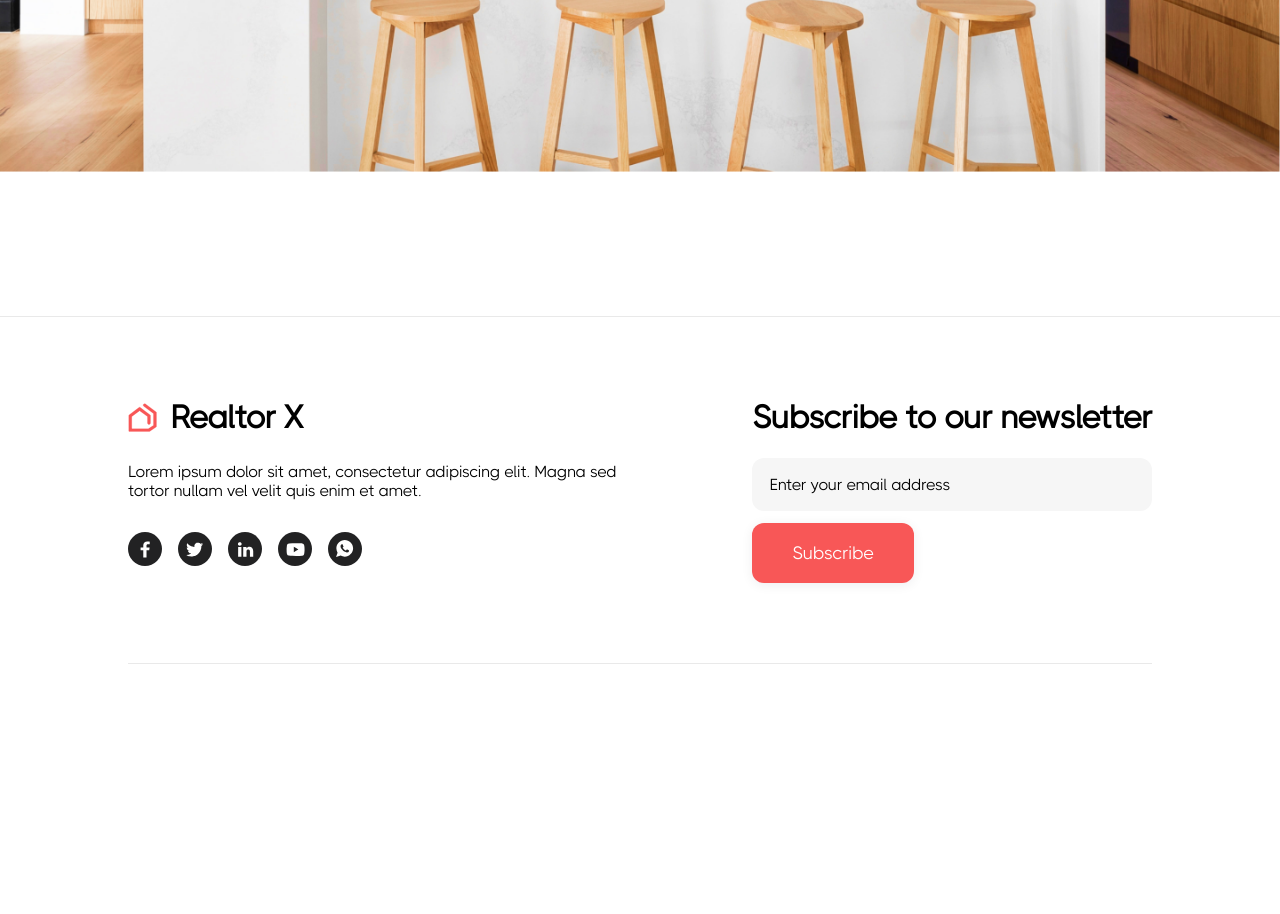
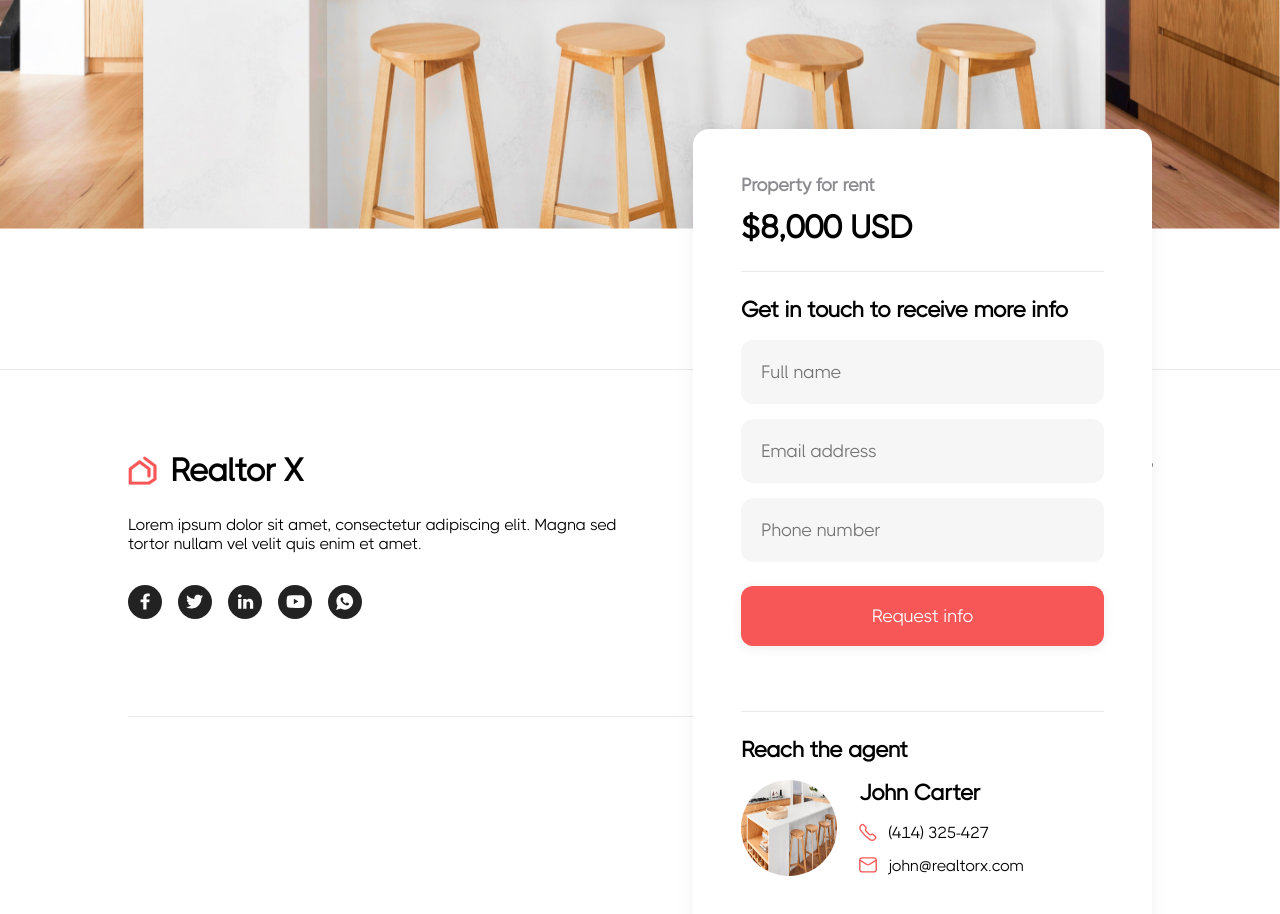
Before and after one commit to ikmean/WH-UI, a React (Create React App) app: page /properties/1 in a window 1280 px wide. Shown: the part 400-1314 px from the top of the page. Before the commit the page ends 1064 px from the top, so only its background shows below. Built offline with nearby package versions, Linux system fonts and the light colour scheme.

Commit message:
add: request property box

```diff
--- a/src/components/agents/AgentBox.tsx
+++ b/src/components/agents/AgentBox.tsx
@@ -4,18 +4,20 @@ import { Line } from "../articles/ArticlesStyles"
 import { AgentBoxStyles, ImgWrapper, InfoBox, TextBox } from "./AgentsStyles"
 import ContactInfo from "./ContactInfo"
 
-export default function AgentBox() {
+export default function AgentBox({ type }: any) {
   return (
-    <AgentBoxStyles>
+    <AgentBoxStyles type={type}>
       <ImgWrapper>
-        <img src={img1} alt="img1" width="100%" height="367.77px" />
-        <InfoBox>Agent</InfoBox>
+        <img src={img1} alt="img1" />
+        {type !== "small" && <InfoBox>Agent</InfoBox>}
       </ImgWrapper>
-      <TextBox>
+      <TextBox type={type}>
         <h2>John Carter</h2>
-        <p>Blandit massa enim nec dui morbi enim nunc faucibus a pellent.</p>
-        <Line />
-        <ContactInfo />
+        {type !== "small" && (
+          <p>Blandit massa enim nec dui morbi enim nunc faucibus a pellent.</p>
+        )}
+        {type !== "small" && <Line />}
+        <ContactInfo type={type} />
       </TextBox>
     </AgentBoxStyles>
   )
--- a/src/components/agents/AgentsStyles.tsx
+++ b/src/components/agents/AgentsStyles.tsx
@@ -19,13 +19,18 @@ export const Wrapper = styled.div`
     color: ${colors.greyText};
   }
 `
-export const AgentBoxStyles = styled.div`
-  width: 32%;
-  box-shadow: 0px 3px 20px rgba(8, 15, 52, 0.06);
+export const AgentBoxStyles = styled.div<{ type: string }>`
+  display: ${({ type }) => type === "small" && "flex"};
+  width: ${({ type }) => (type === "small" ? "100%" : "32%")};
+  box-shadow: ${({ type }) =>
+    type !== "small" && "0px 3px 20px rgba(8, 15, 52, 0.06)"};
   border-radius: 26px;
   img {
-    border-top-left-radius: 26px;
-    border-top-right-radius: 26px;
+    border-top-left-radius: ${({ type }) => (type === "small" ? "" : "26px")};
+    border-top-right-radius: ${({ type }) => (type === "small" ? "" : "26px")};
+    border-radius: ${({ type }) => type === "small" && "50%"};
+    width: ${({ type }) => (type === "small" ? "96.27px" : "100%")};
+    height: ${({ type }) => (type === "small" ? "96.27px" : "367px")};
   }
 `
 export const ImgWrapper = styled.div`
@@ -48,18 +53,19 @@ export const InfoBox = styled.div`
   color: white;
 `
 
-export const TextBox = styled.div`
+export const TextBox = styled.div<{ type: any }>`
   display: flex;
   flex-direction: column;
-  margin-bottom: 15px;
-  margin-top: 36px;
+  margin-bottom: ${({ type }) => (type === "small" ? "" : "15px")};
+  margin-top: ${({ type }) => (type === "small" ? "" : "36px")};
   text-align: left;
-  padding: 0 40px 30px 40px;
+  padding: ${({ type }) => (type === "small" ? "0 22px" : "0 40px 30px 40px")};
   h2 {
     margin-bottom: 8px;
+    font-size: ${({ type }) => (type === "small" ? "20px" : "22px")};
   }
   div {
-    margin-bottom: 20px;
+    margin-bottom: ${({ type }) => (type === "small" ? "" : "20px")};
   }
 `
 export const AgentWrapper = styled.div`
@@ -68,7 +74,7 @@ export const AgentWrapper = styled.div`
   width: 100%;
   margin-top: 67px;
 `
-export const ContactStyles = styled.div`
+export const ContactStyles = styled.div<{ type: any }>`
   display: flex;
   flex-direction: column;
   align-items: flex-start;
@@ -76,8 +82,13 @@ export const ContactStyles = styled.div`
     display: flex;
     align-items: center;
     margin-right: 35px;
+    margin-bottom: ${({ type }) => type === "small" && "14px"};
+    svg {
+      width: ${({ type }) => (type === "small" ? "18px" : "")};
+      height: ${({ type }) => (type === "small" ? "18px" : "")};
+    }
     span {
-      margin-left: 16.7px;
+      margin-left: ${({ type }) => (type === "small" ? "11px" : "16.7px")};
     }
   }
 `
--- a/src/components/agents/ContactInfo.tsx
+++ b/src/components/agents/ContactInfo.tsx
@@ -5,11 +5,12 @@ import { ContactStyles } from "./AgentsStyles"
 
 interface props {
   direction?: string
+  type?: string
 }
 
-export default function ContactInfo({ direction }: props) {
+export default function ContactInfo({ direction, type }: props) {
   return (
-    <ContactStyles className={direction}>
+    <ContactStyles className={direction} type={type}>
       <div>
         <Phone />
         <span>(414) 325-427</span>
--- a/src/components/button/Button.tsx
+++ b/src/components/button/Button.tsx
@@ -4,11 +4,12 @@ import { ButtonWrapper } from "./ButtonStyles"
 interface ButtonProps {
   text: string
   color: string
+  width?: string
 }
 
-export default function Button({ text, color }: ButtonProps) {
+export default function Button({ text, color, width }: ButtonProps) {
   return (
-    <ButtonWrapper className="button" color={color}>
+    <ButtonWrapper className="button" color={color} width={width}>
       {text}
     </ButtonWrapper>
   )
--- a/src/components/button/ButtonStyles.tsx
+++ b/src/components/button/ButtonStyles.tsx
@@ -3,6 +3,8 @@ import { colors } from "../../lib/colors"
 
 interface props {
   margin?: string
+  width?: string
+  color?: string
 }
 
 export const PostButtonWrapper = styled.div<props>`
@@ -16,10 +18,10 @@ export const PostButtonWrapper = styled.div<props>`
   width: fit-content;
 `
 
-export const ButtonWrapper = styled.div`
+export const ButtonWrapper = styled.div<props>`
   display: flex;
   align-items: center;
-  width: fit-content;
+  width: ${({ width }) => (width === "100%" ? "100%" : "fit-content")};
   max-height: fit-content;
   padding: 20px 40px;
   background: ${({ color }) =>
@@ -30,4 +32,5 @@ export const ButtonWrapper = styled.div`
   box-shadow: 0px 2px 12px rgba(20, 20, 43, 0.07);
   cursor: pointer;
   transition: background-color 0.5s ease;
+  place-content: center;
 `
--- /dev/null
+++ b/src/components/input/Input.tsx
@@ -0,0 +1,10 @@
+import React from "react"
+import { InputStyles } from "./InputStyles"
+
+export const InputComponent = ({ placeholder }: any) => {
+  return (
+    <InputStyles>
+      <input placeholder={placeholder}></input>
+    </InputStyles>
+  )
+}
--- /dev/null
+++ b/src/components/input/InputStyles.tsx
@@ -0,0 +1,17 @@
+import styled from "styled-components"
+import { colors } from "../../lib/colors"
+
+export const InputStyles = styled.div`
+  input {
+    height: 64px;
+    width: 100%;
+    border-radius: 12px;
+    background: ${colors.grey};
+    border: none;
+    padding: 17px 20px;
+    margin-bottom: 15px;
+    color: ${colors.greyText};
+    font-size: 18px;
+    font-weight: 500;
+  }
+`
--- /dev/null
+++ b/src/components/request/RequestProperty.tsx
@@ -0,0 +1,28 @@
+import React from "react"
+import { RequestPropertyStyles } from "./RequestPropertyStyles"
+import { Line } from "../articles/ArticlesStyles"
+import { InputComponent } from "../input/Input"
+import Button from "../button/Button"
+import AgentBox from "../agents/AgentBox"
+
+function RequestProperty() {
+  return (
+    <RequestPropertyStyles>
+      <h3>Property for rent</h3>
+      <h1>$8,000 USD</h1>
+      <Line />
+      <h2>Get in touch to receive more info</h2>
+      <InputComponent placeholder="Full name" />
+      <InputComponent placeholder="Email address" />
+      <InputComponent placeholder="Phone number" />
+      <Button color="red" text="Request info" width="100%" />
+      <Line />
+      <div>
+        <h2>Reach the agent</h2>
+        <AgentBox type="small" />
+      </div>
+    </RequestPropertyStyles>
+  )
+}
+
+export default RequestProperty
--- /dev/null
+++ b/src/components/request/RequestPropertyStyles.tsx
@@ -0,0 +1,32 @@
+import styled from "styled-components"
+import { colors } from "../../lib/colors"
+
+export const RequestPropertyStyles = styled.div`
+  position: absolute;
+  right: 0;
+  top: -100px;
+  width: 459px;
+  height: 839px;
+  background: #ffffff;
+  box-shadow: 0px 3px 20px rgba(8, 15, 52, 0.06);
+  border-radius: 16px;
+  padding: 46px 48px 50px 48px;
+  h1 {
+    font-size: 32px;
+    margin-top: 14px;
+    margin-bottom: 24px;
+  }
+  h2 {
+    font-size: 22px;
+    margin-bottom: 18px;
+  }
+  h3 {
+    color: ${colors.greyText};
+    font-size: 18px;
+  }
+
+  .button {
+    margin-top: 9px;
+    margin-bottom: 65px;
+  }
+`
--- a/src/pages/properties/PropertiesInner.tsx
+++ b/src/pages/properties/PropertiesInner.tsx
@@ -1,13 +1,19 @@
 import React from "react"
 import cover from "../../lib/images/cover.png"
+import {
+  ContentContainer,
+  PropertiesInnerPageContainer,
+} from "./PropertiesStyles"
+import RequestProperty from "../../components/request/RequestProperty"
 
 function PropertiesInner() {
   return (
-    <div>
-      {/* <div> */}
-      <img src={cover} alt="" width="100%" height="100%" />
-      {/* </div> */}
-    </div>
+    <PropertiesInnerPageContainer>
+      <img src={cover} alt="" width="100%" height="515.05px" />
+      <ContentContainer className="container">
+        <RequestProperty />
+      </ContentContainer>
+    </PropertiesInnerPageContainer>
   )
 }
 
--- /dev/null
+++ b/src/pages/properties/PropertiesStyles.tsx
@@ -0,0 +1,12 @@
+import styled from "styled-components"
+// import { colors } from "../../lib/colors"
+
+export const PropertiesInnerPageContainer = styled.div`
+  display: flex;
+  flex-direction: column;
+  align-items: center;
+  width: 100%;
+`
+export const ContentContainer = styled.div`
+  position: relative;
+`
```
